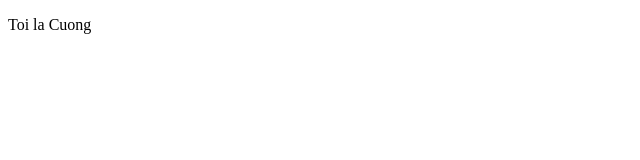
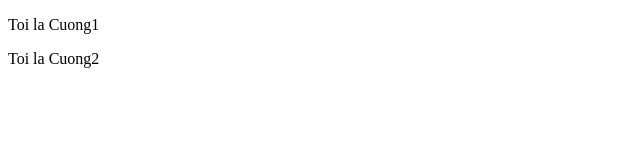
Before and after one commit to tewnmc/cuong_test1, a plain HTML site: page index.html in a window 1280 px wide. Shown: the full height of the page, 0-640 px from the left. Drawn offline with Linux system fonts and the light colour scheme.

Commit message:
index.html

```diff
--- a/index.html
+++ b/index.html
@@ -6,6 +6,7 @@
     <title>Document</title>
 </head>
 <body>
-    <p>Toi la Cuong</p>
+    <p>Toi la Cuong1</p>
+    <p>Toi la Cuong2</p>
 </body>
 </html>
```
